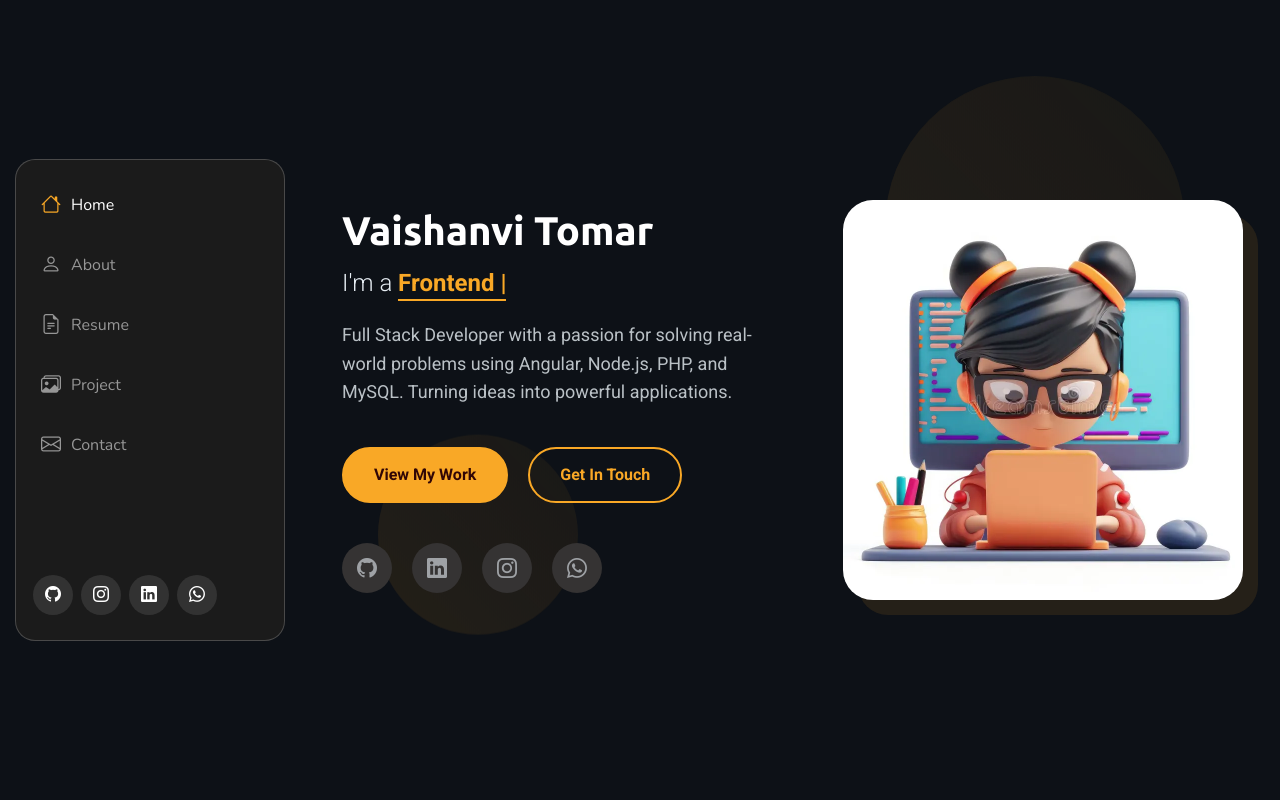
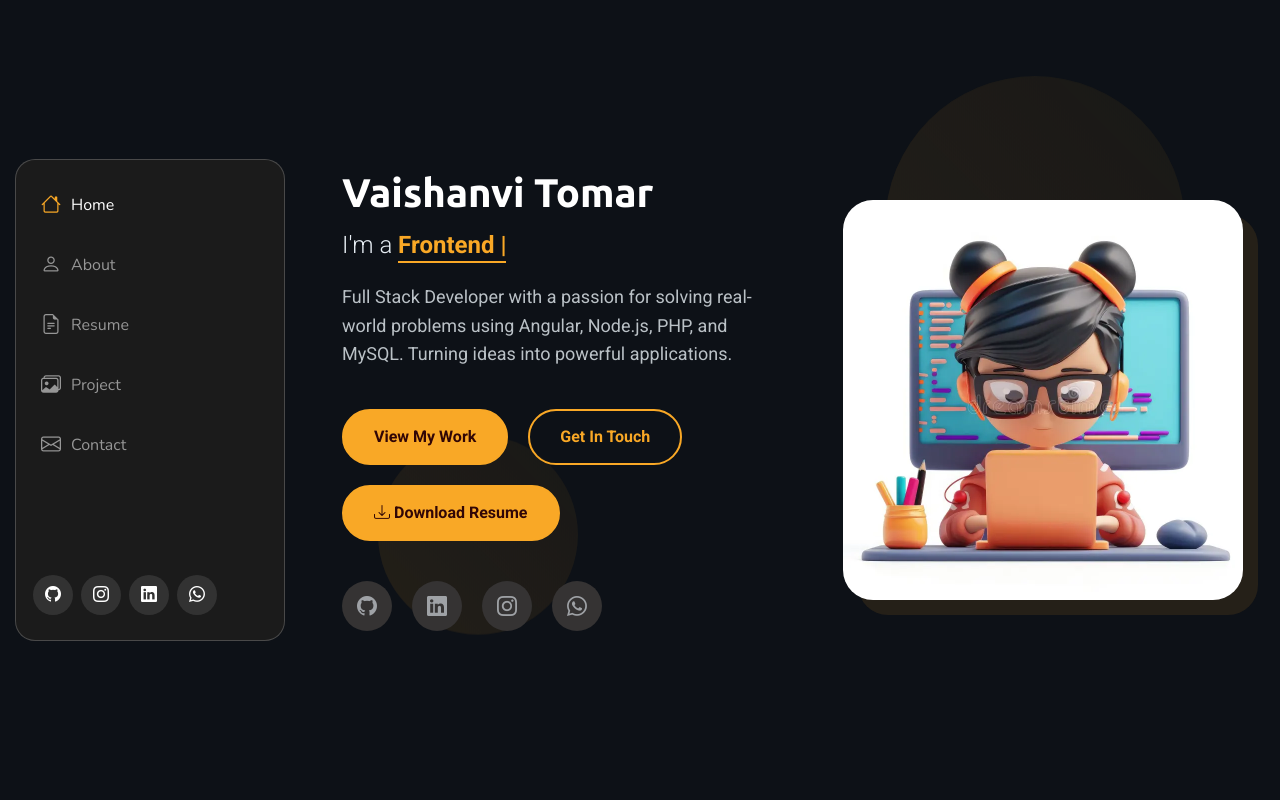
Before and after one commit to vaishnavitomar019/portfolio, a website: page index.html in a window 1280 px wide. Shown: the top 800 px of the page. Drawn offline with nearby package versions, Linux system fonts and the light colour scheme.

Commit message:
download resume option added

```diff
--- a/index.html
+++ b/index.html
@@ -92,6 +92,10 @@
                 <div class="hero-actions">
                   <a href="#Project" class="btn btn-primary">View My Work</a>
                   <a href="#contact" class="btn btn-outline">Get In Touch</a>
+                   <a href="assets/docs/VTomar_15.pdf" class="btn btn-primary" download>
+                  <i class="bi bi-download"></i>
+                  Download Resume
+                </a>
                 </div>
 
                 <div class="social-links">
```
